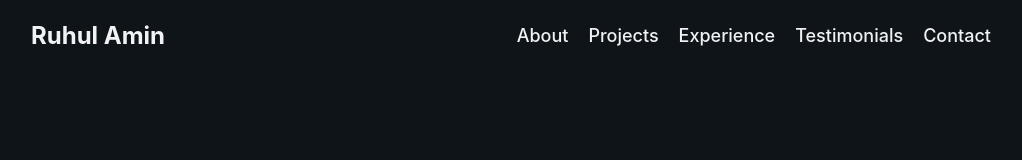
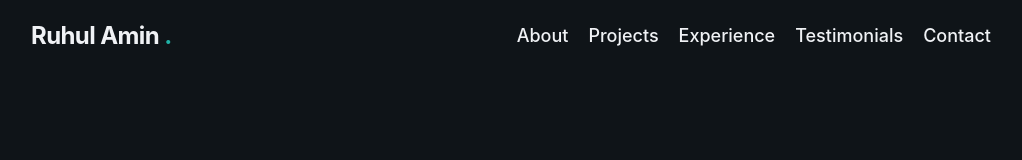
Before and after one commit to ruhul2003/My-Portfolio, a React (Vite) app: page / in a window 1280 px wide. Shown: the top 160 px of the page, without its empty margins (129-1151 px from the left). Built offline with nearby package versions, Linux system fonts and the light colour scheme.

Commit message:
Added some hover effects

```diff
--- a/src/Layout/Navbar.jsx
+++ b/src/Layout/Navbar.jsx
@@ -12,8 +12,8 @@ const Navbar = () => {
     return (
         <header className='w-9/12 mx-auto py-5 bg-transparent'>
             <nav className='w-full flex justify-between'>
-                <a href='#' className='text-2xl font-bold'>
-                    Ruhul <span>Amin</span>
+                <a href='#' className='text-2xl font-bold tracking-tight hover:text-(--color-primary)'>
+                    Ruhul Amin<span className='text-(--color-primary)'> .</span>
                 </a>
                 <ul className='flex justify-center items-center gap-5 text-lg font-medium'>
                     {NavLinks.map((link, index) => (
```
